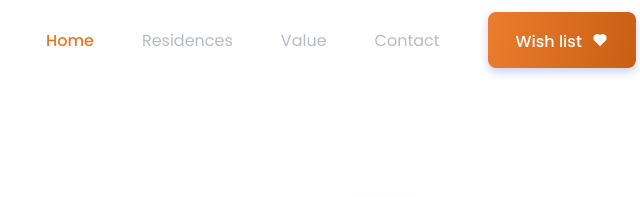
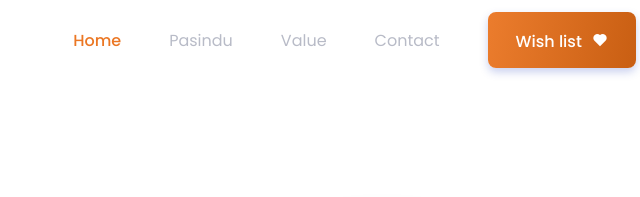
Before and after one commit to Chamixth/real-estate-website, a plain HTML site: page index.html in a window 1280 px wide. Shown: the top 197 px of the page, 516-1156 px from the left. Drawn offline with nearby package versions, Linux system fonts and the light colour scheme.

Commit message:
Update index.html

```diff
--- a/index.html
+++ b/index.html
@@ -39,7 +39,7 @@
                         <li class="nav__item">
                             <a href="#popular" class="nav__link">
                                 <i class='bx bx-buildings' ></i>
-                                <span>Residences</span>
+                                <span>Pasindu</span>
                             </a>
                         </li>
 
```
